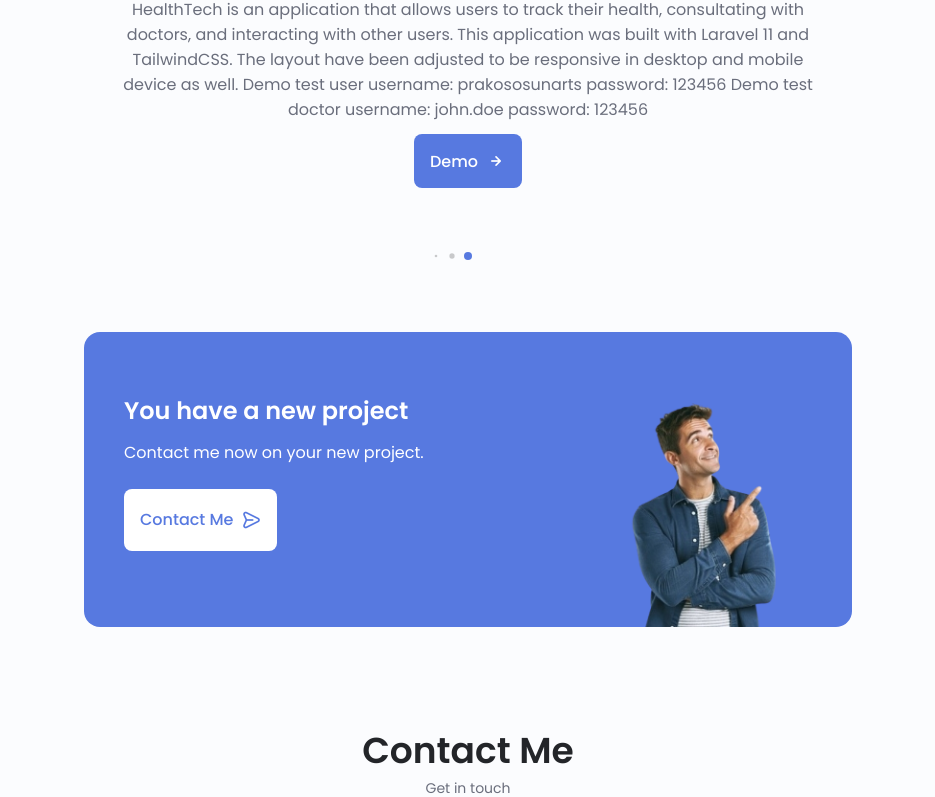
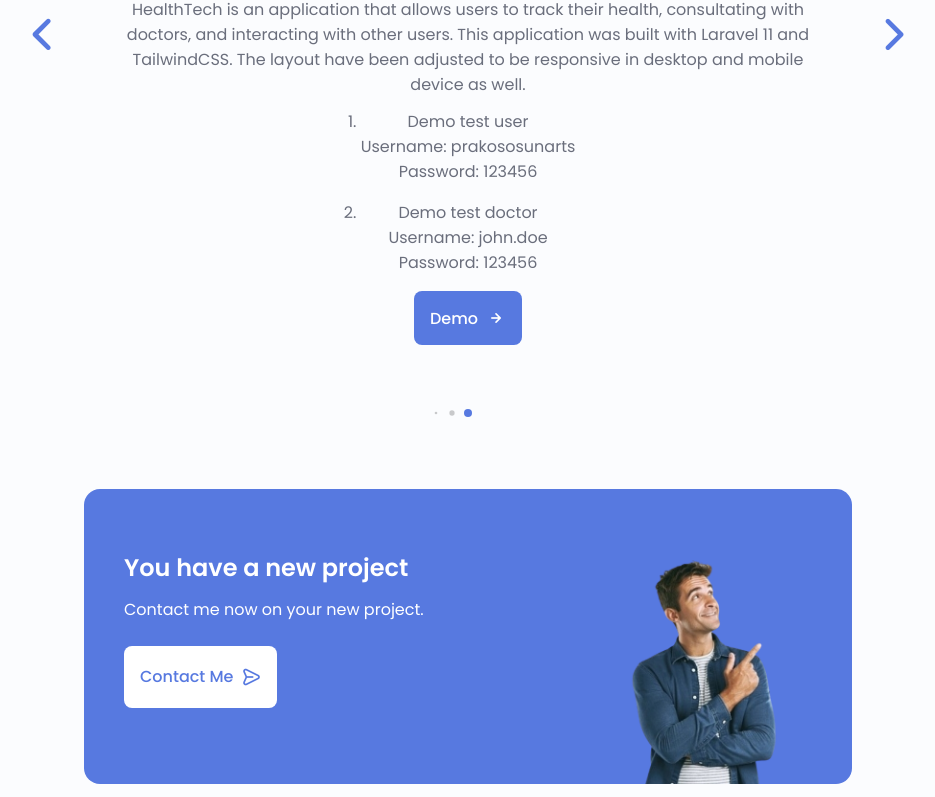
Before and after one commit to drx-nrg/bimaananta, a plain HTML site: page index.html in a window 1280 px wide. Shown: the part 3525-4322 px from the top of the page, without its empty margins (172-1107 px from the left). Drawn offline with nearby package versions, Linux system fonts and the light colour scheme.

Commit message:
akhir lagi lagi

```diff
--- a/index.html
+++ b/index.html
@@ -481,13 +481,23 @@
                             </ul>
                             <p class="portfolio__description">
                                 HealthTech is an application that allows users to track their health, consultating with doctors, and interacting with other users. This application was built with Laravel 11 and TailwindCSS. The layout have been adjusted to be responsive in desktop and mobile device as well.
-                                Demo test user
-                                username: prakososunarts
-                                password: 123456
 
-                                Demo test doctor
-                                username: john.doe
-                                password: 123456
+                                <ol style="display: flex; flex-direction: column; gap: 1rem; margin-bottom: 1rem;">
+                                    <li>
+                                        Demo test user
+                                        <ul>
+                                            <li>Username: prakososunarts</li>
+                                            <li>Password: 123456</li>
+                                        </ul>
+                                    </li>
+                                    <li>
+                                        Demo test doctor
+                                        <ul>
+                                            <li>Username: john.doe</li>
+                                            <li>Password: 123456</li>
+                                        </ul>
+                                    </li>
+                                </ol>
                             </p>
                             <a target="_blank" href="https://paleturquoise-salmon-311950.hostingersite.com/" class="button button--flex button--small portfolio_-button">
                                 Demo
```
